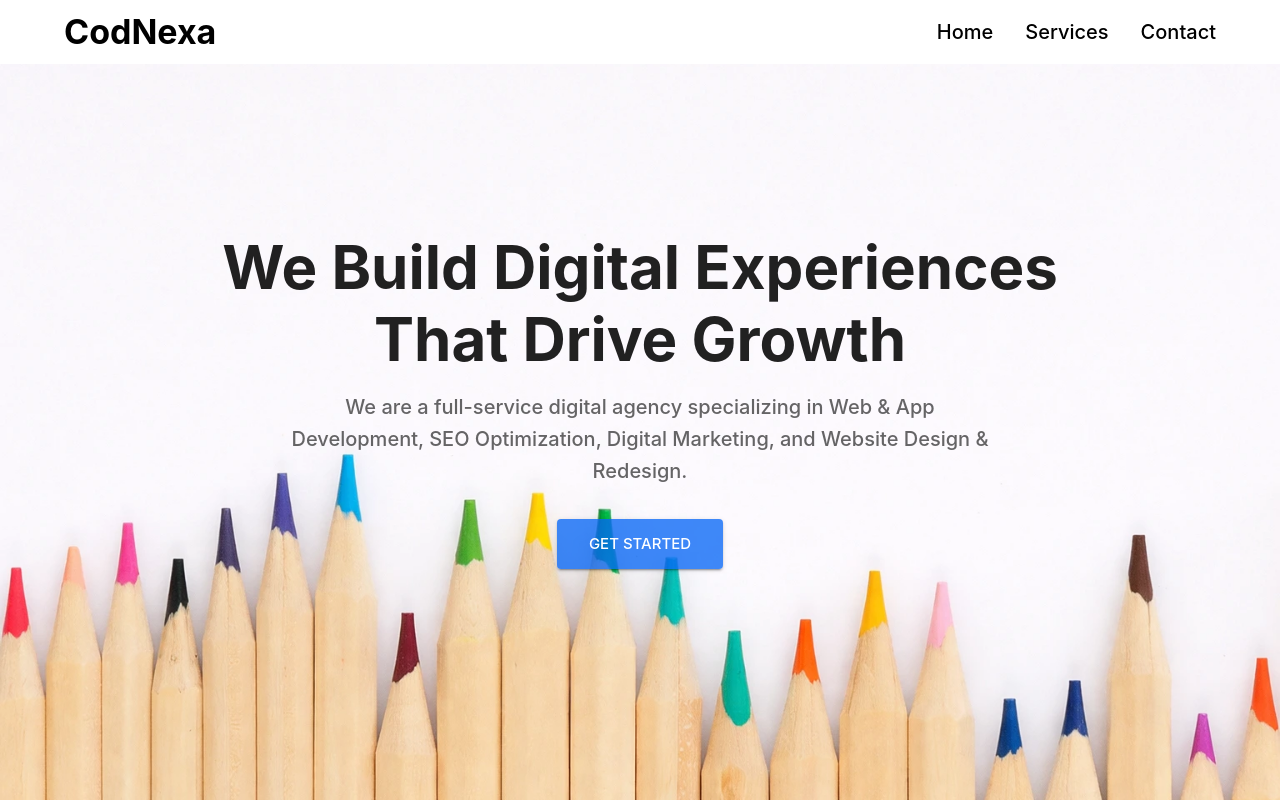
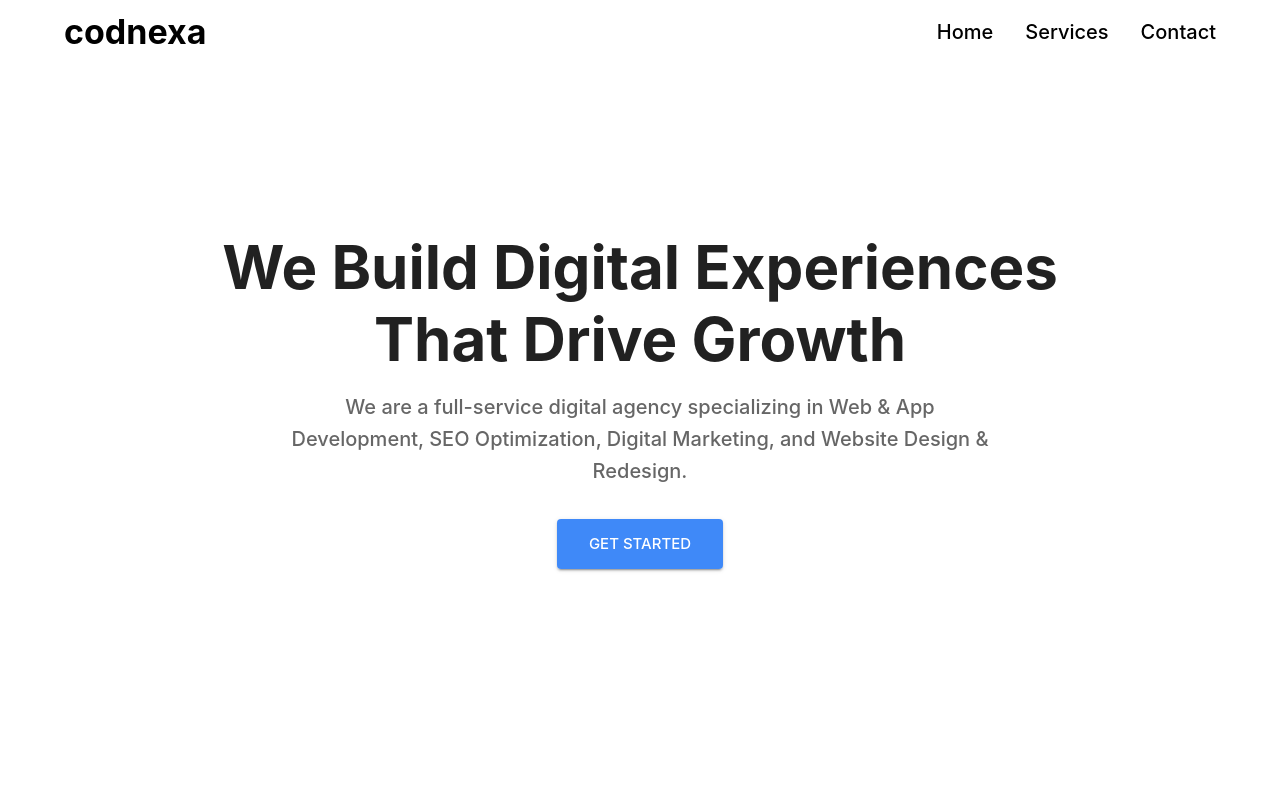
Before and after one commit to mohammadaqib-web/agency-ui, a React (Vite) app: page / in a window 1280 px wide. Shown: the top 802 px of the page. Built offline with nearby package versions, Linux system fonts and the light colour scheme.

Commit message:
changed background and logo

```diff
--- a/index.html
+++ b/index.html
@@ -3,7 +3,7 @@
   <head>
     <meta charset="UTF-8" />
     <meta name="viewport" content="width=device-width, initial-scale=1.0" />
-    <title>CodNexa</title>
+    <title>codnexa</title>
   </head>
   <body>
     <div id="root"></div>
--- a/src/components/Hero.jsx
+++ b/src/components/Hero.jsx
@@ -18,10 +18,10 @@ const Hero = () => {
         minHeight: "100dvh",
         display: "flex",
         alignItems: "center",
-        backgroundImage: `url(${heroImg})`,
-        backgroundSize: "cover",
-        backgroundPosition: "center",
-        backgroundRepeat: "no-repeat",
+        // backgroundImage: `url(${heroImg})`,
+        // backgroundSize: "cover",
+        // backgroundPosition: "center",
+        // backgroundRepeat: "no-repeat",
         overflow: "hidden",
         mt: { xs: 4, md: 0 },
       }}
--- a/src/components/Navbar.jsx
+++ b/src/components/Navbar.jsx
@@ -35,7 +35,7 @@ export default function Navbar() {
               variant="h4"
               sx={{ flexGrow: 1, color: "black", fontWeight: 700 }}
             >
-              CodNexa
+              codnexa
             </Typography>
 
             {/* Desktop Menu */}
@@ -76,7 +76,7 @@ export default function Navbar() {
             variant="h4"
             sx={{ color: "black", fontWeight: 700, pl: 1.5, mt: 2 }}
           >
-            CodNexa
+            codnexa
           </Typography>
           <List>
             {["Home", "Services", "Contact"].map((text) => (
--- a/src/components/Testimonials.jsx
+++ b/src/components/Testimonials.jsx
@@ -14,7 +14,7 @@ const testimonials = [
     name: "Rahul Sharma",
     // role: "Founder, StartupX",
     feedback:
-      "CodNexa delivered exactly what we needed. The website performance and UI exceeded our expectations.",
+      "Codnexa delivered exactly what we needed. The website performance and UI exceeded our expectations.",
   },
   {
     name: "Ananya Verma",
```
